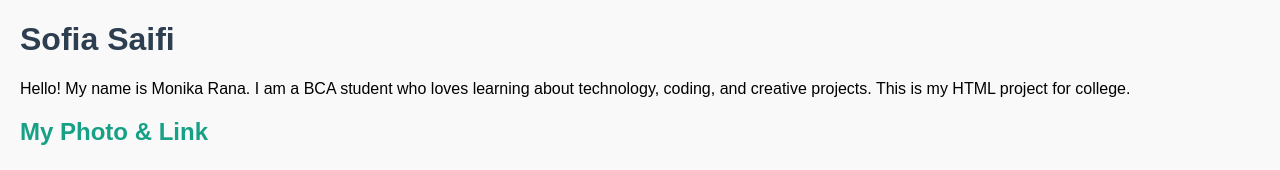
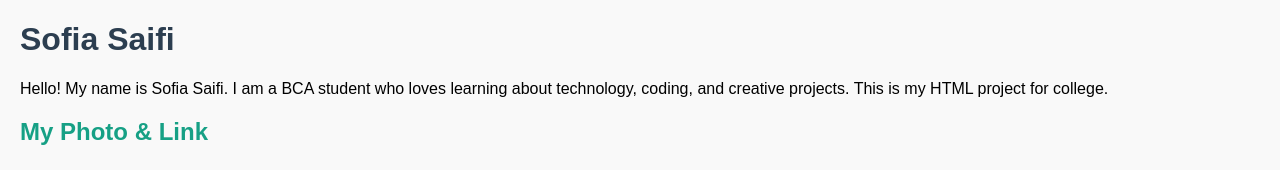
Before and after one commit to Sofii-77/Assignment_part_A, a plain HTML site: page index.html in a window 1280 px wide. Shown: the top 170 px of the page. Drawn offline with Linux system fonts and the light colour scheme.

Commit message:
Update index.html

```diff
--- a/index.html
+++ b/index.html
@@ -10,7 +10,7 @@
 
     <!-- 1. Simple Webpage -->
     <h1>Sofia Saifi</h1>
-    <p>Hello! My name is Monika Rana. I am a BCA student who loves learning about technology, coding, and creative projects. This is my HTML project for college.</p>
+    <p>Hello! My name is Sofia Saifi. I am a BCA student who loves learning about technology, coding, and creative projects. This is my HTML project for college.</p>
 
     <!-- 2. Image and Link -->
     <h2>My Photo & Link</h2>
```
